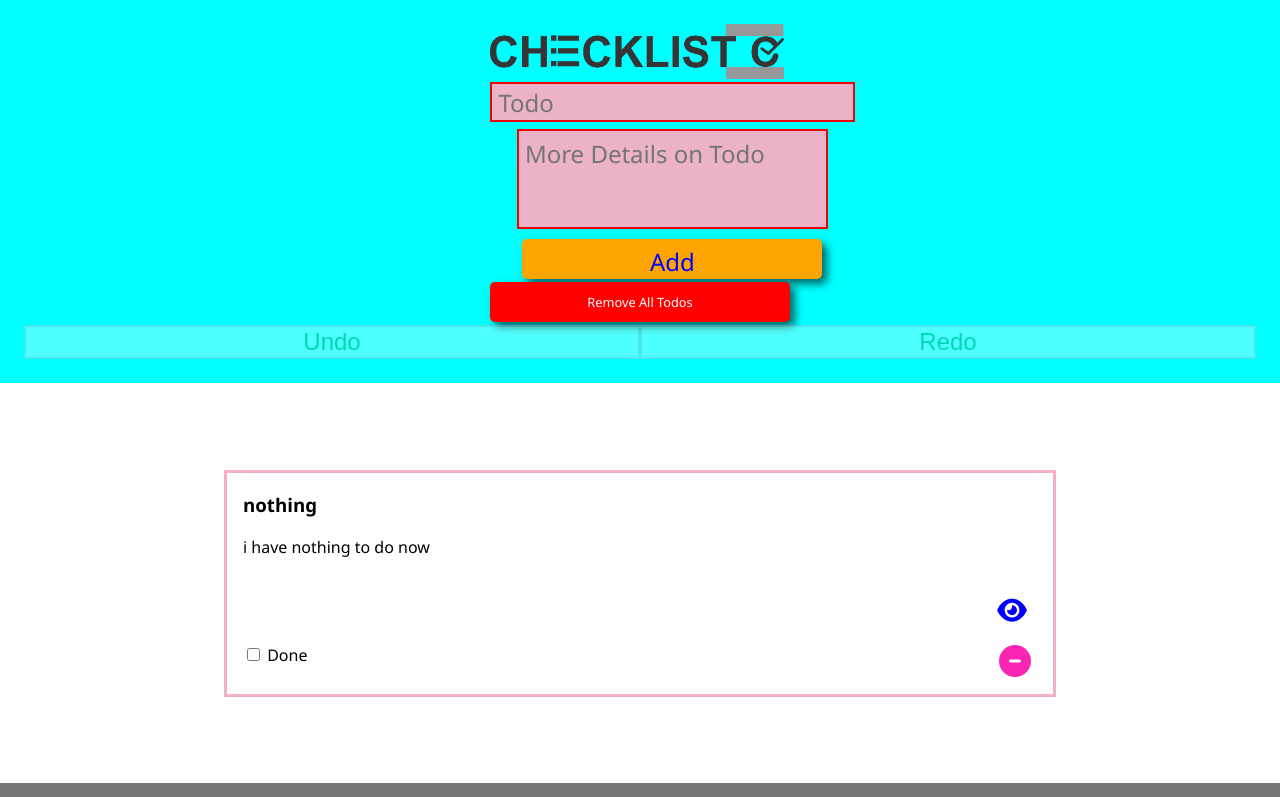
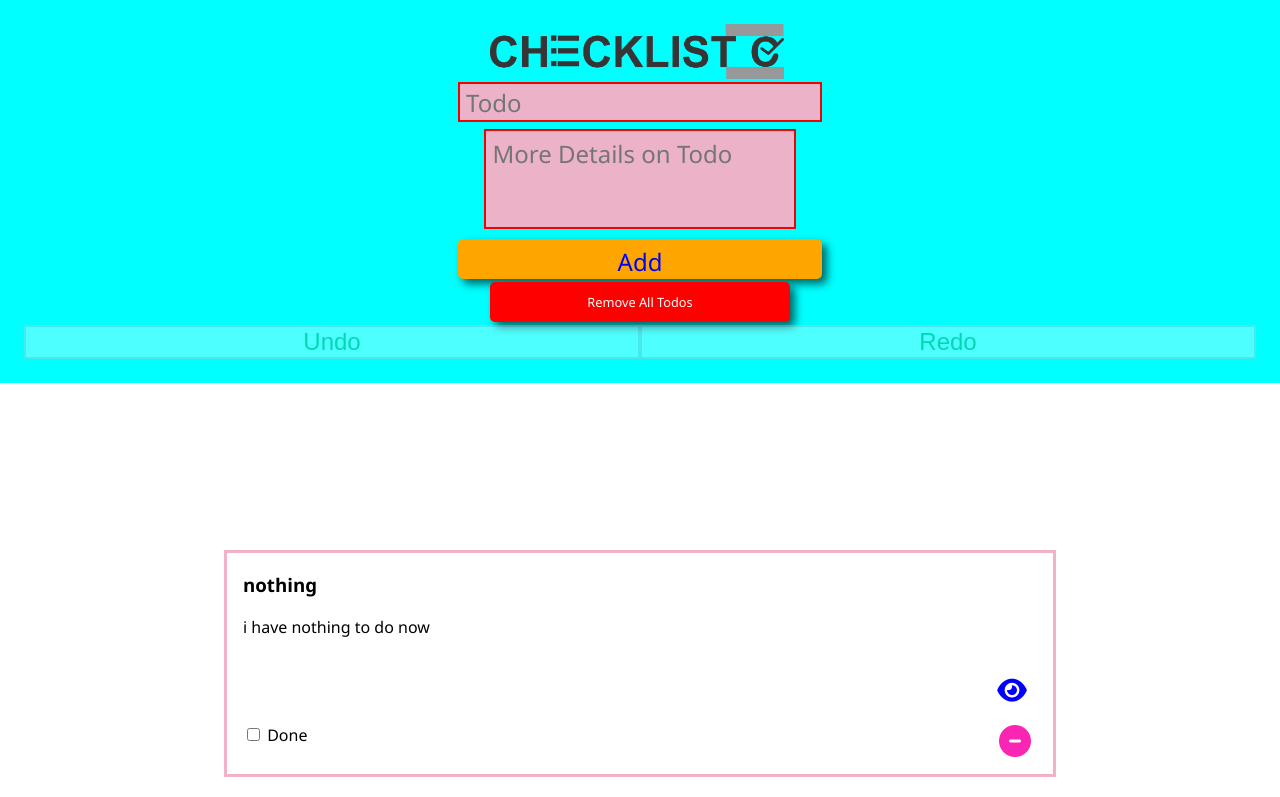
Before and after one commit to Nosa-Drexx/detailed-todo, a React (Vite) app: page / in a window 1280 px wide. Shown: the top 797 px of the page. Built offline with nearby package versions, Linux system fonts and the light colour scheme.

Commit message:
Undo and Redo bug fixed Modified src/index.css

```diff
--- a/src/index.css
+++ b/src/index.css
@@ -28,10 +28,10 @@ body {
 
 .inputTodo form {
   display: flex;
-  flex-flow: column wrap;
+  flex-flow: column nowrap;
   align-items: center;
   gap: 0.4rem;
-  width: 300px;
+  width: auto;
   margin: 0;
   padding: 0;
 }
@@ -73,7 +73,7 @@ input[type="Submit"]:hover {
   justify-content: center;
   align-items: center;
   width: 100%;
-  min-height: 50vh;
+  min-height: 70vh;
 }
 #todo {
   padding: 0.4rem;
@@ -198,6 +198,7 @@ background-color: white;
   flex-flow: column wrap;
   max-width: 1200px;
   width: 70%;
+  min-height: 80vh;
   justify-content: center;
   font-family: var(--fontFamily);
   font-size: var(--font);
```
